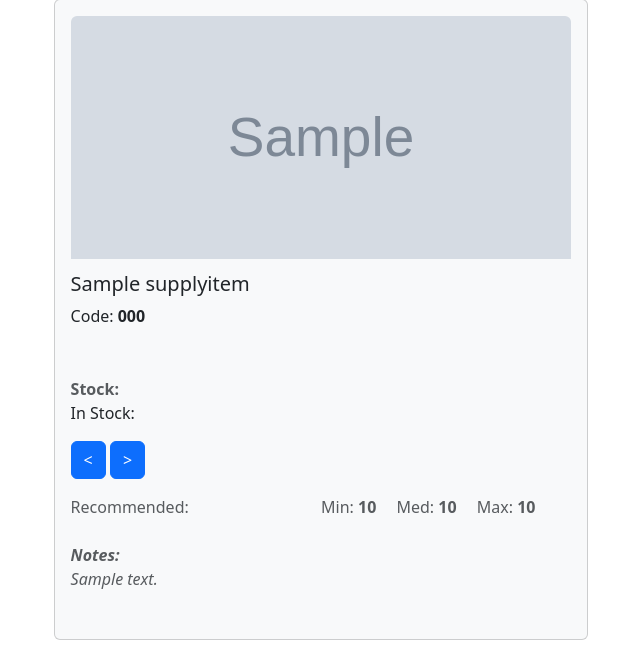
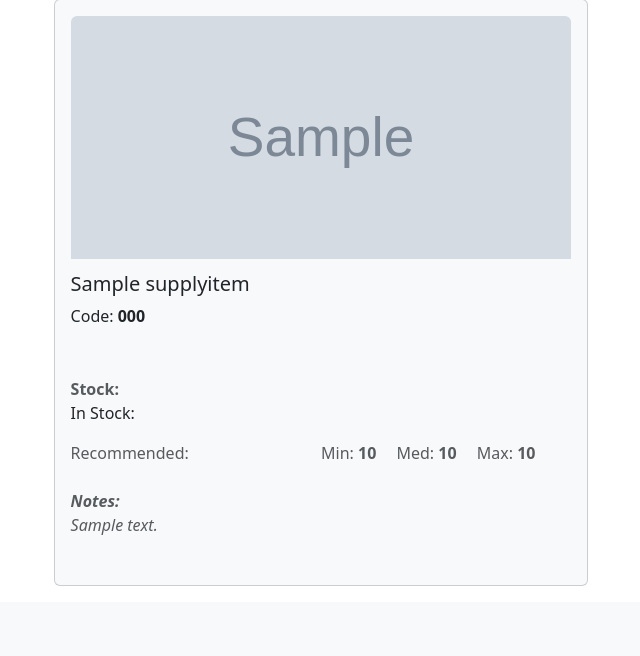
Before and after one commit to salemandreus/GotBot, a Django app: a page that uses chefwebsite/chefsite/templates/chefsite/item-details.html in a window 1280 px wide; the page is wider, and only the part inside the window is pictured. Shown: the part 220-876 px from the top of that part, without its empty margins (319-959 px from the left). After the commit the page ends 806 px from the top of that part, so only its background shows below. Run offline with Django 5.2, Linux system fonts and the light colour scheme; tables that the repository leaves empty hold one stand-in row (values such as "Sample post"); grey boxes marked "Sample" are stand-in pictures.

Commit message:
Remove nonfunctional buttons for now

```diff
--- a/chefwebsite/chefsite/templates/chefsite/item-details.html
+++ b/chefwebsite/chefsite/templates/chefsite/item-details.html
@@ -30,10 +30,6 @@
                 <strong>Stock:</strong>
             <p class="card-text" style="align:bottom;">In Stock:
 
-                <div>
-                    <button type="button" class="btn btn-primary" data-bs-dismiss="modal"><</button>
-                    <button type="button" class="btn btn-primary">></button>
-                </div>
 
 
                <!-- COLOR INDICATE HOW LOW STOCK AMOUNT IS -->
```
